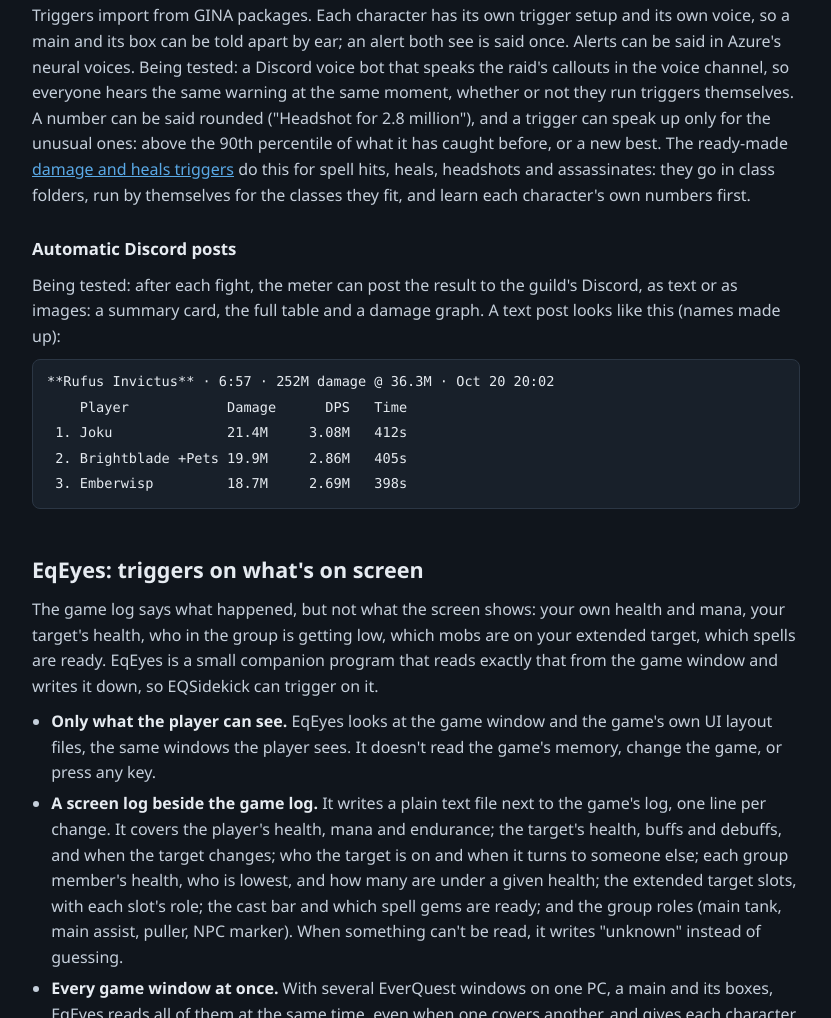
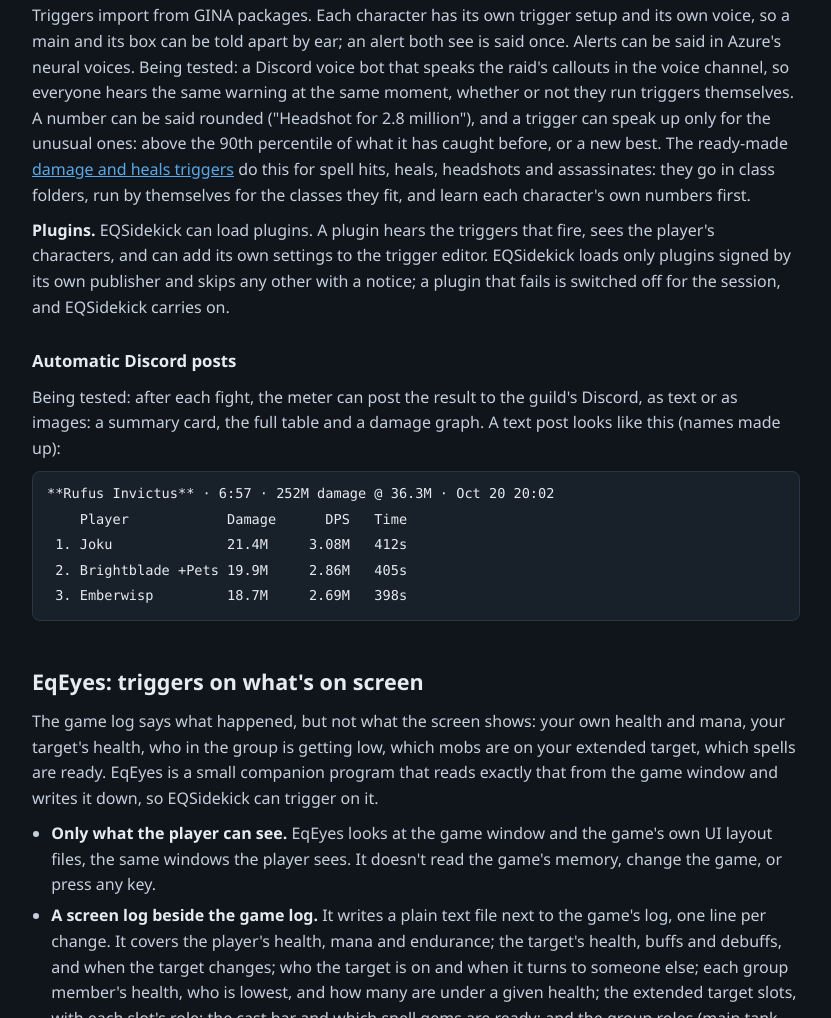
Before and after one commit to mmarpik/mazilla-se, a plain HTML site: page eqsidekick/whitepaper/index.html in a window 1280 px wide. Shown: the part 2355-3373 px from the top of the page, without its empty margins (224-1055 px from the left). Drawn offline with Linux system fonts and the light colour scheme.

Commit message:
White paper: plugins
Co-Authored-By: Claude Opus 5.5 <noreply@anthropic.com>

```diff
--- a/eqsidekick/whitepaper/index.html
+++ b/eqsidekick/whitepaper/index.html
@@ -128,6 +128,10 @@
      The ready-made <a href="/eqsidekick/Damage-and-Heals.gtp" download>damage and heals triggers</a> do this for spell hits,
      heals, headshots and assassinates: they go in class folders, run by themselves for the classes they fit, and learn each
      character's own numbers first.</p>
+  <p><strong>Plugins.</strong> EQSidekick can load plugins. A plugin hears the triggers that fire, sees the player's
+     characters, and can add its own settings to the trigger editor. EQSidekick loads only plugins signed by its own
+     publisher and skips any other with a notice; a plugin that fails is switched off for the session, and EQSidekick
+     carries on.</p>
 
   <h3>Automatic Discord posts</h3>
   <p>Being tested: after each fight, the meter can post the result to the guild's Discord, as text or as images: a summary
```
